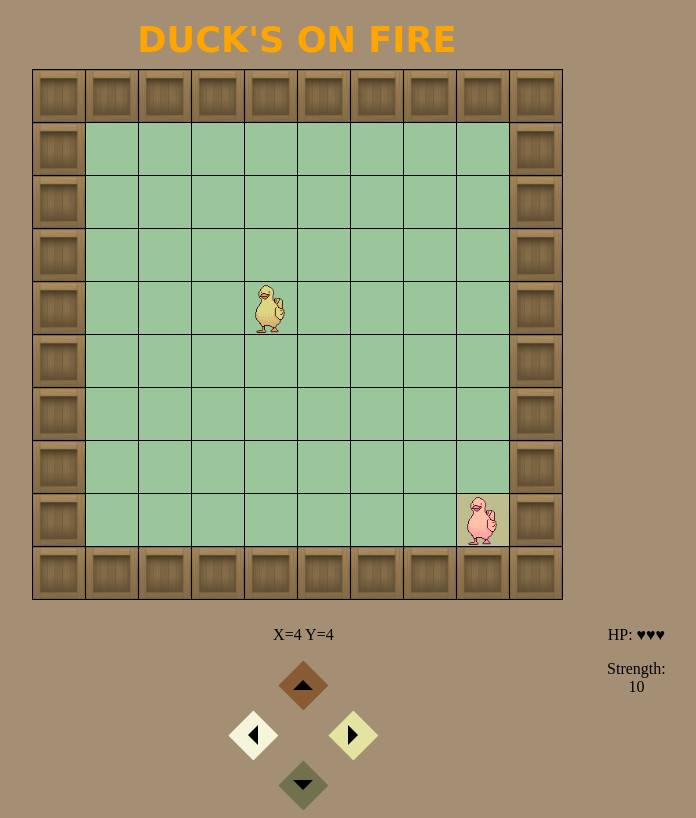
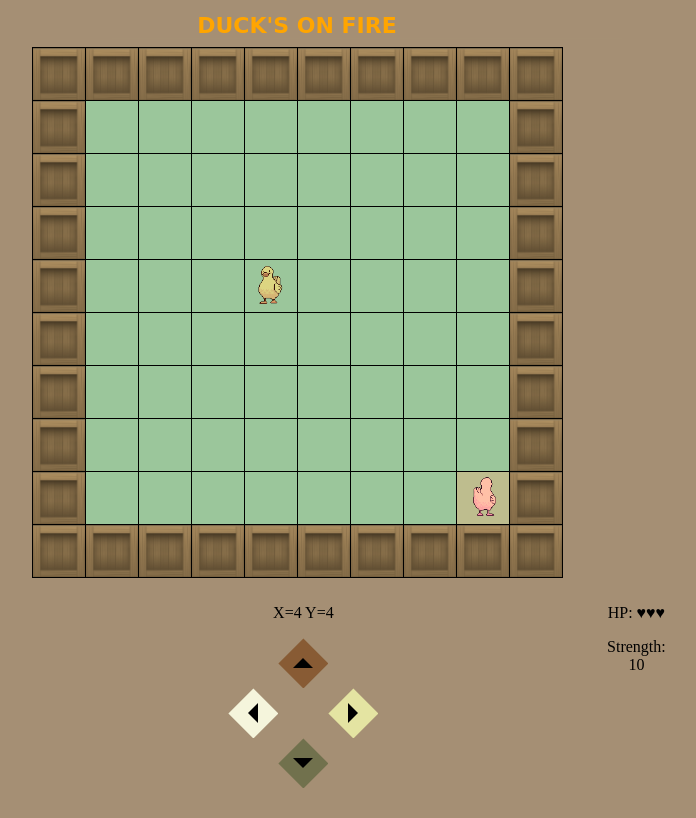
Before and after one commit to anndra17/IBM_Practice, a React (Vite) app: page / in a window 1280 px wide. Shown: the top 818 px of the page, without its empty margins (343-1039 px from the left). Built offline with nearby package versions, Linux system fonts and the light colour scheme.

Commit message:
Added Modal component and fixed some css bugs

```diff
--- a/src/components/MapBase.jsx
+++ b/src/components/MapBase.jsx
@@ -9,12 +9,11 @@ import duckRightImage from "./../assets/duck_right.gif";
 
 const MapBase = ({ x, y, direction }) => {
   const [opponent, setOpponent] = useState({ x: 8, y: 8, direction: "UP" });
-  const [prevPosition, setPrevPosition] = useState({ x: 1, y: 1 });
 
   const moveOpponent = () => {
     const possibleMoves = [
-      { x: 0, y: -1, direction: "DOWN" },  // Up
-      { x: 0, y: 1, direction: "UP" },     // Down
+      { x: 0, y: -1, direction: "UP" },    // Up
+      { x: 0, y: 1, direction: "DOWN" },   // Down
       { x: -1, y: 0, direction: "LEFT" },  // Left
       { x: 1, y: 0, direction: "RIGHT" },  // Right
     ];
@@ -38,10 +37,6 @@ const MapBase = ({ x, y, direction }) => {
       clearInterval(opponentInterval);
     };
   }, []);
-
-  useEffect(() => {
-    setPrevPosition({ x, y });
-  }, [x, y]);
 
   const getDuckImage = (direction) => {
     switch (direction) {
@@ -88,7 +83,7 @@ const MapBase = ({ x, y, direction }) => {
               <img
                 src={getDuckImage(opponent.direction)}
                 alt="Opponent Duck"
-                className="duck-image duck-opponent-image"
+                className="duck-image"
               />
             )}
           </td>
--- a/src/styles/MapBase.css
+++ b/src/styles/MapBase.css
@@ -1,10 +1,12 @@
 /* src/components/MapBase.css */
+
 .map-table {
   border-collapse: collapse;
   margin: 10px auto;
 }
 
 .map-cell {
+  background-size: contain;
   width: 50px;
   height: 50px;
   border: 1px solid black;
@@ -14,62 +16,34 @@
   position: relative;
 }
 
-
-.duck-cell {
-  position: absolute;
-  width: 50px;
-  height: 50px;
-  background-color: rgb(155, 198, 155);
-  transition: transform 0.5s ease-in-out;
-  /* Tranziția */
-}
-
-.duck-image {
-  width: 50px;
-  height: 50px;
-  object-fit: contain;
-  background-color: rgb(155, 198, 155);
-}
-
-
-
-.duck-up {
-  transform: translateY(-50px);
-  /* Move up */
-}
-
-.duck-down {
-  transform: translateY(50px);
-  /* Move down */
-}
-
-.duck-left {
-  transform: translateX(-50px);
-  /* Move left */
-}
-
-.duck-right {
-  transform: translateX(50px);
-  /* Move right */
-}
-
-
-.map-title {
-  text-align: center;
-  margin-bottom: 10px;
-}
-
 .opponent-cell {
   background-size: contain;
   /* Ajustează dimensiunea pentru a se potrivi conținutului */
   background-repeat: no-repeat;
   /* Asigură că imaginea nu se repetă */
   background-position: center;
-  position: absolute;
   width: 50px;
   height: 50px;
   background-color: rgb(155, 198, 155);
   filter:  hue-rotate(-50deg);
+}
+
+.duck-cell{
+  background-color: rgb(155, 198, 155);
+  transition: transform 0.5s ease-in-out;
+}
+
+.duck-image {
+  width: 40px;
+  height: 40px;
+  background-size: contain;
+  object-fit: contain;
+  background-color: rgb(155, 198, 155);
+}
+
+.map-title {
+  text-align: center;
+  margin-bottom: 10px;
 }
 
 @keyframes flame {
@@ -101,6 +75,7 @@
 
 .map-title {
   animation: flame 2s infinite;
+  font-size: 20px;
   font-family: 'Comic Sans MS', cursive, sans-serif;
   /* Optional: for a more dynamic font style */
 }
```
